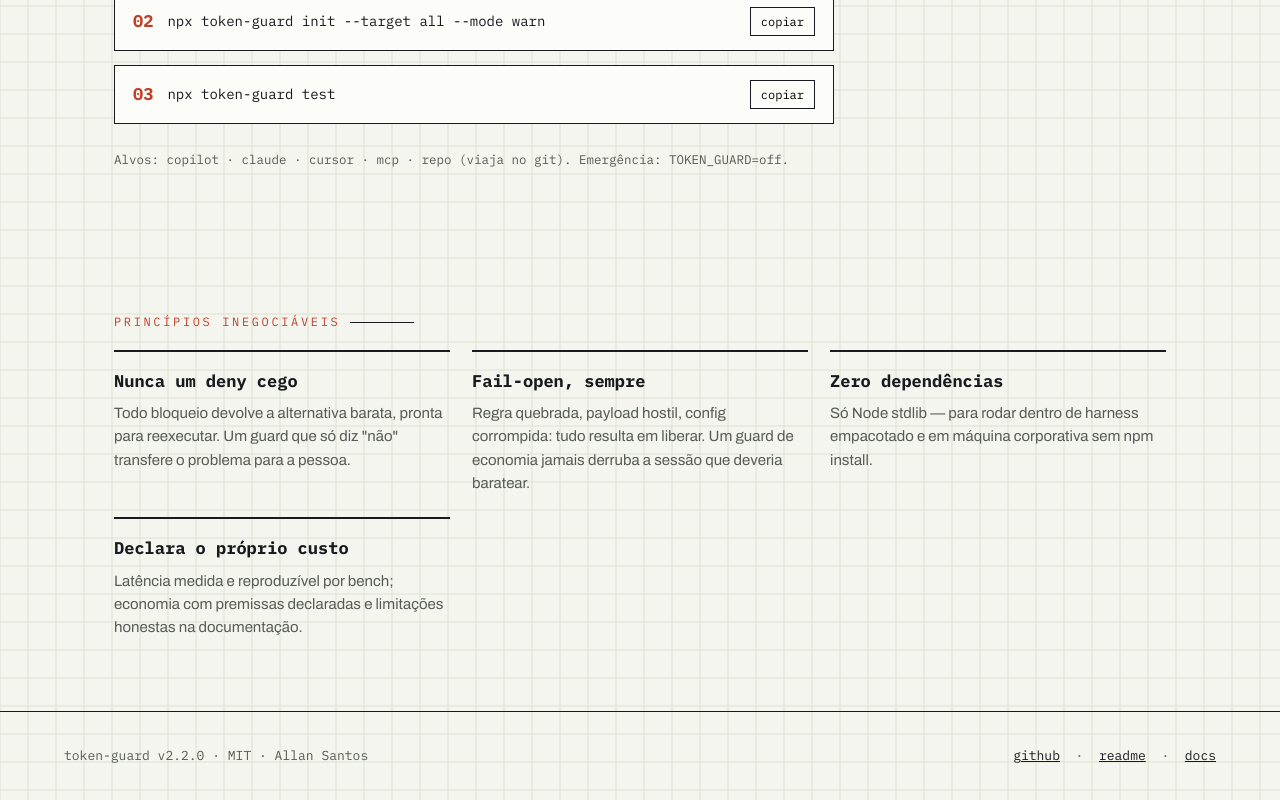
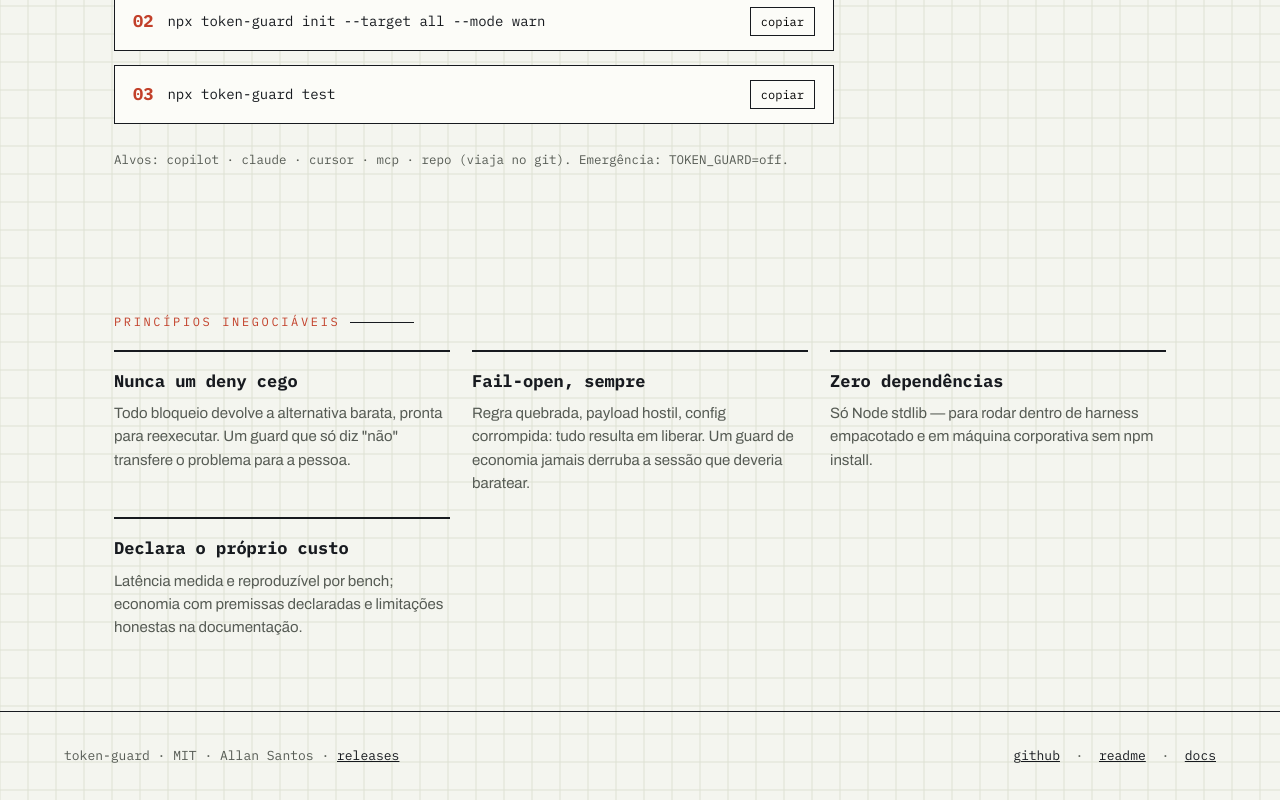
Before and after one commit to AllanSantos-DV/token-guard, a plain HTML site: page index.html in a window 1280 px wide. Shown: the part 3158-3958 px from the top of the page. Drawn offline with Linux system fonts and the light colour scheme.

Commit message:
site: footer sem versao hardcoded - aponta para releases

```diff
--- a/index.html
+++ b/index.html
@@ -352,7 +352,7 @@ GANHO IMEDIATO &mdash; descartando build/deps:
 </main>
 
 <footer>
-  <span>token-guard v2.2.0 &middot; MIT &middot; Allan Santos</span>
+  <span>token-guard &middot; MIT &middot; Allan Santos &middot; <a href="https://github.com/AllanSantos-DV/token-guard/releases">releases</a></span>
   <span>
     <a href="https://github.com/AllanSantos-DV/token-guard">github</a> &nbsp;&middot;&nbsp;
     <a href="https://github.com/AllanSantos-DV/token-guard/blob/main/README.md">readme</a> &nbsp;&middot;&nbsp;
```
